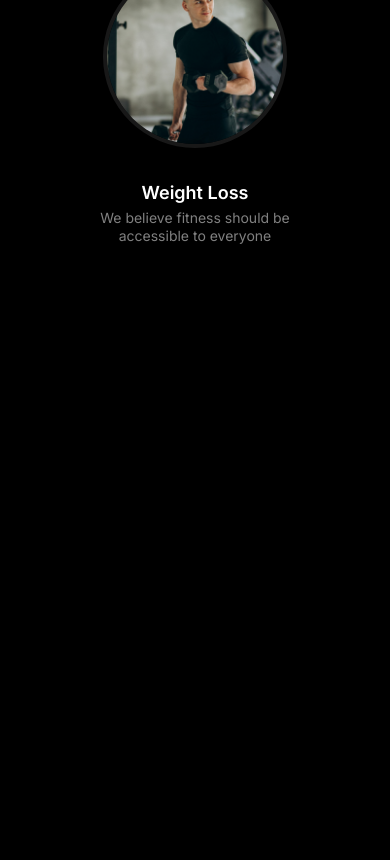
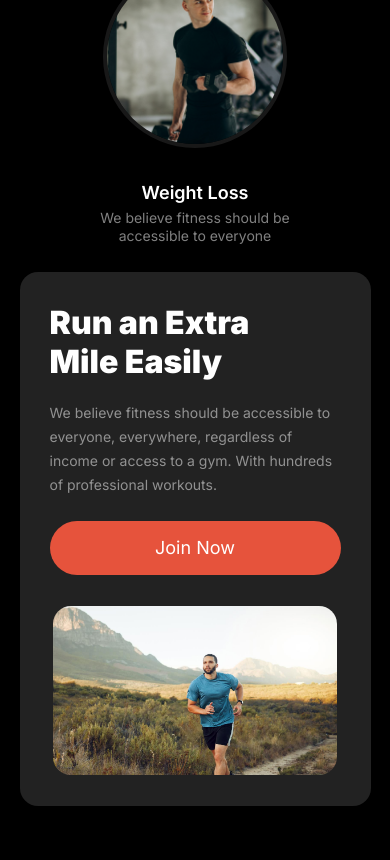
Before and after one commit to dev-md-rajib/Versatile-UI, a plain HTML site: page index.html in a window 390 px wide. Shown: the part 2313-3173 px from the top of the page. Drawn offline with Linux system fonts and the light colour scheme; a web font is replaced by a local one.

Commit message:
Run extra section is designed and responsive.

```diff
--- a/index.html
+++ b/index.html
@@ -6,6 +6,8 @@
     <meta name="viewport" content="width=device-width, initial-scale=1.0">
     <link rel="stylesheet" href="styles/style.css">
     <link rel="stylesheet" href="styles/habit.css">
+    <link rel="stylesheet" href="styles/run.css">
+
 
     <title>Versatile UI</title>
 </head>
@@ -105,6 +107,18 @@
             </div>
         </section>
 
+        <section class="run-extra shapper-class">
+            <div class="run-extra-texts">
+                <h1 class="run-extra-title">Run an Extra <br>
+                    Mile Easily</h1>
+                <p class="run-extra-details">We believe fitness should be accessible to everyone, everywhere, regardless of income or access to a gym. With hundreds of professional workouts.</p>
+                <button class="run-extra-btn">Join Now</button>
+            </div>
+            <div class="run-extra-banner">
+                <img src="images/run.jpg" alt="">
+            </div>
+        </section>
+
     </main>
 
 
--- /dev/null
+++ b/styles/run.css
@@ -0,0 +1,163 @@
+
+.run-extra{
+    /* border: 1px solid red; */
+    display: flex;
+    justify-content: space-between;
+    align-items: center;
+    padding:30px;
+    padding-left: 50px;
+    background-color: rgb(34, 34, 34);
+    border-radius: 18px;
+}
+
+.run-extra-texts{
+    width: 30.77vw;
+}
+
+.run-extra-title{
+    font-size: 3rem;
+    font-weight: 900;
+    /* margin-top: -10px; */
+}
+
+.run-extra-details{
+    font-size: .875rem;
+    opacity: .5;
+    margin-top: 20px;
+    line-height: 24px;
+}
+
+.run-extra-btn{
+    width: 224px;
+    height: 54px;
+    font-size: 1.125rem;
+    border-radius: 42px;
+    border: none;
+    background-color: rgb(230, 83, 60);
+    margin-top: 40px;
+}
+
+
+.run-extra-banner{
+    width: 25.42vw;
+    object-fit: cover;
+
+    overflow: hidden;
+    /* aspect-ratio: 16 / 9; */
+    height: 312px;
+    position: relative;
+    border-radius: 18px;
+     /* background-image: url(../images/run.jpg); */
+    /* background-position: center top;  */
+    /* background-repeat: no-repeat; */
+    /* background-size: cover; */
+    /* background-position: -750px -210px; */
+
+}
+
+.run-extra-banner>img{
+    width:100%;
+    height: 100%;
+    object-fit: cover;
+    position: absolute;
+
+    transform: scale(2.5);
+
+
+
+    left: -170px;
+    top: 90px;
+    /* transform: scale(.9); */
+
+    /* object-fit: cover;
+    object-position: -50% -100%;
+    position: absolute;
+    top: 50%;
+    left: 50%;  */
+
+
+
+}
+
+
+@media screen and (max-width:992px) and (min-width:576px) {
+
+    .run-extra{
+        padding: 40px;
+        padding-left: 54px;
+    }
+    .run-extra-title{
+        font-size: 2rem;
+    }
+    .run-extra-details{
+        margin-top: 14px;
+    }
+    .run-extra-btn{
+        margin-top: 4.7vw;
+    }
+
+    .run-extra-banner{
+        height: 312px;
+        width: 34.5vw;
+        min-width: 256px;
+    }
+
+    .run-extra-banner>img{
+        transform: scale(1.8);
+        left: -100px;
+        top: 70px;
+    }
+
+
+}
+
+
+ @media screen and (max-width:576px) {
+
+    .run-extra{
+        box-sizing: border-box;
+        flex-direction: column;
+        padding: 31px 30px;
+        width: 90vw;
+    }
+
+    .run-extra-texts{
+        width: 100%;
+    }
+
+    .run-extra-title{
+        font-size: 2rem;
+
+    }
+
+    .run-extra-btn{
+        width: 100%;
+        margin-top: 24px;
+    }
+
+    .run-extra-banner{
+
+        width: 73vw;
+        height: 43.25vw;
+        margin-top: 31px;
+
+    }
+
+    .run-extra-banner>img{
+        transform: scale(1.5);
+        left: -40px;
+        top: 40px;
+    }
+
+
+
+}
+
+@media screen and (max-width:360px) {
+    .run-extra-banner>img{
+       transform: scale(1.8);
+        left: -40px;
+        top: 40px;
+    }
+
+}
```
